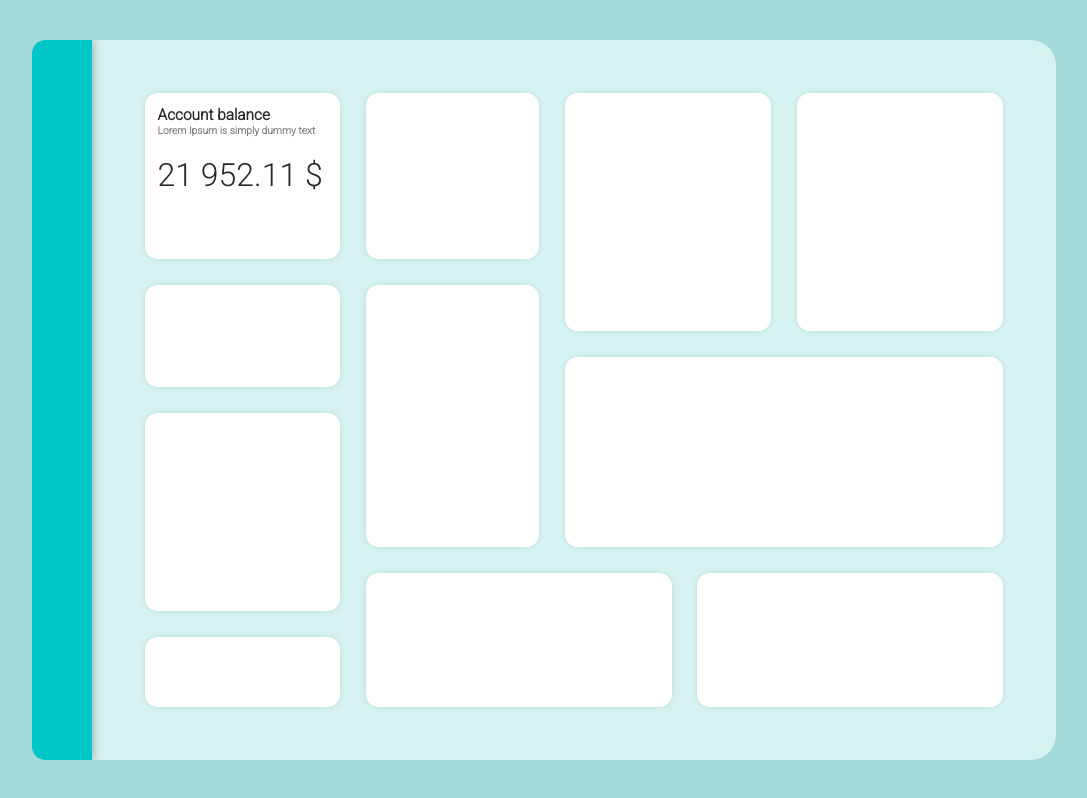
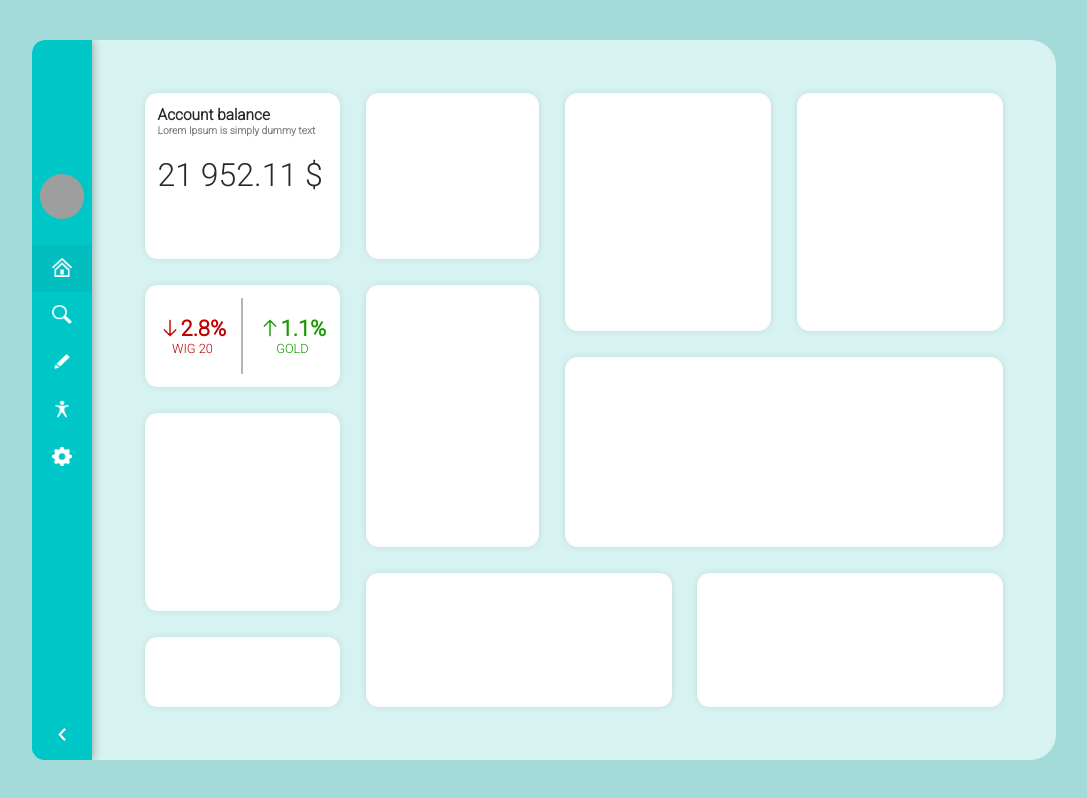
Before and after one commit to gulis-dev/html-css, a plain HTML site: page dashboard-project/index.html in a window 1280 px wide. Shown: the whole page, without its empty margins (96-1183 px from the left). Drawn offline with Linux system fonts and the light colour scheme; grey boxes are pictures that could not be loaded.

Commit message:
dashboar-projects - add favorite section

```diff
--- a/dashboard-project/css/style.css
+++ b/dashboard-project/css/style.css
@@ -1,5 +1,7 @@
 :root {
     --main: rgb(0, 199, 199);
+    --up: #169901;
+    --down: #BD0000;
 }
 
 *, *::before, *::after {
@@ -53,6 +55,55 @@ aside {
     border-top-left-radius: 1vw;
 
     background-color: var(--main);
+}
+
+nav {
+    display: flex;
+    align-items: center;
+    justify-content: center;
+    flex-direction: column;
+
+    width: 100%;
+    height: 80%;
+}
+
+button {
+    width: 100%;
+    height: 3.7vw;
+    border: none;
+    background-color: var(--main);
+
+}
+.avatar {
+    height: 3.5vw;
+    width: 3.5vw;
+    border-radius: 50%;
+    margin-bottom: 2vw;
+}
+.icon {
+    height: 1.5vw;
+    width: 1.5vw;
+}
+button:hover {
+    transition-duration: 0.3s;
+    background-color: rgb(30, 219, 219);
+}
+
+.active {
+    background-color: rgb(2, 190, 190);
+}
+
+#quit {
+    display: flex;
+    align-items: center;
+    justify-content: end;
+    flex-direction: column;
+    width: 100%;
+    height: 20%;
+}
+#quit img {
+    height: 1vw;
+    width: 1vw;
 }
 
 main {
@@ -138,9 +189,41 @@ section {
         width: 100%;
     }
 
+.separator {
+    width: 0;
+    height: 100%;
+    border: 1px solid rgb(180, 180, 180);
+    margin: 1vw;
+}
 
 #balance {
     margin: 0;
 
     font-size: 2.5vw;
 }
+#favorite {
+    display: flex;
+    align-items: center;
+    justify-content: space-around;
+}
+    #favorite img {
+        margin-bottom: -0.2vw;
+        height: 1.7vw;
+    }
+    #favorite mark {
+        text-align: center;
+        font-size: 1.7vw;
+        background-color: white;
+    }
+        .up {
+            color: var(--up);
+            display: inline;
+        }
+        .down {
+            color: var(--down);
+            display: inline;
+        }
+    #favorite span {
+        font-size: 1vw;
+        text-align: center;
+    }
--- a/dashboard-project/index.html
+++ b/dashboard-project/index.html
@@ -13,7 +13,15 @@
 <body>
     <div id="window">
         <aside>
-
+            <nav>
+                <img class="avatar" src="https://avatars.githubusercontent.com/u/149267397?v=4" alt="user avatar"/>
+                <button class="active"><img class="icon" src="images/home.png" alt="home"></button>
+                <button><img class="icon" src="images/find.png" alt="dind"></button>
+                <button><img class="icon" src="images/add.png" alt="add"></button>
+                <button><img class="icon" src="images/people.png" alt="people"></button>
+                <button><img class="icon" src="images/settings.png" alt="settings"></button>
+            </nav>
+            <div id="quit"><button><img class="icon" src="images/back.png" alt="back"></button></div>
         </aside>
         <main>
             <div id="group1">
@@ -26,7 +34,11 @@
                     </div>
                 </section>
                 <section style="height: 20%;">
-                    <div class="content"></div>
+                    <div class="content" id="favorite">
+                        <span class="down"><img src="images/down.png" alt="down"/><mark class="down"><b>2.8%</b></mark><br>WIG 20</span>
+                        <span class="separator"></span>
+                        <span class="up"><img src="images/up.png" alt="up"/><mark class="up"><b>1.1%</b></mark><br>GOLD</span>
+                    </div>
                 </section>
                 <section style="height: 35%;">
                     <div class="content"></div>
```
Also changed, not shown: dashboard-project/images/add.png (added), dashboard-project/images/avatar.png (added), dashboard-project/images/back.png (added), dashboard-project/images/down.png (added), dashboard-project/images/find.png (added), dashboard-project/images/home.png (added), dashboard-project/images/people.png (added), dashboard-project/images/settings.png (added), dashboard-project/images/up.png (added).
